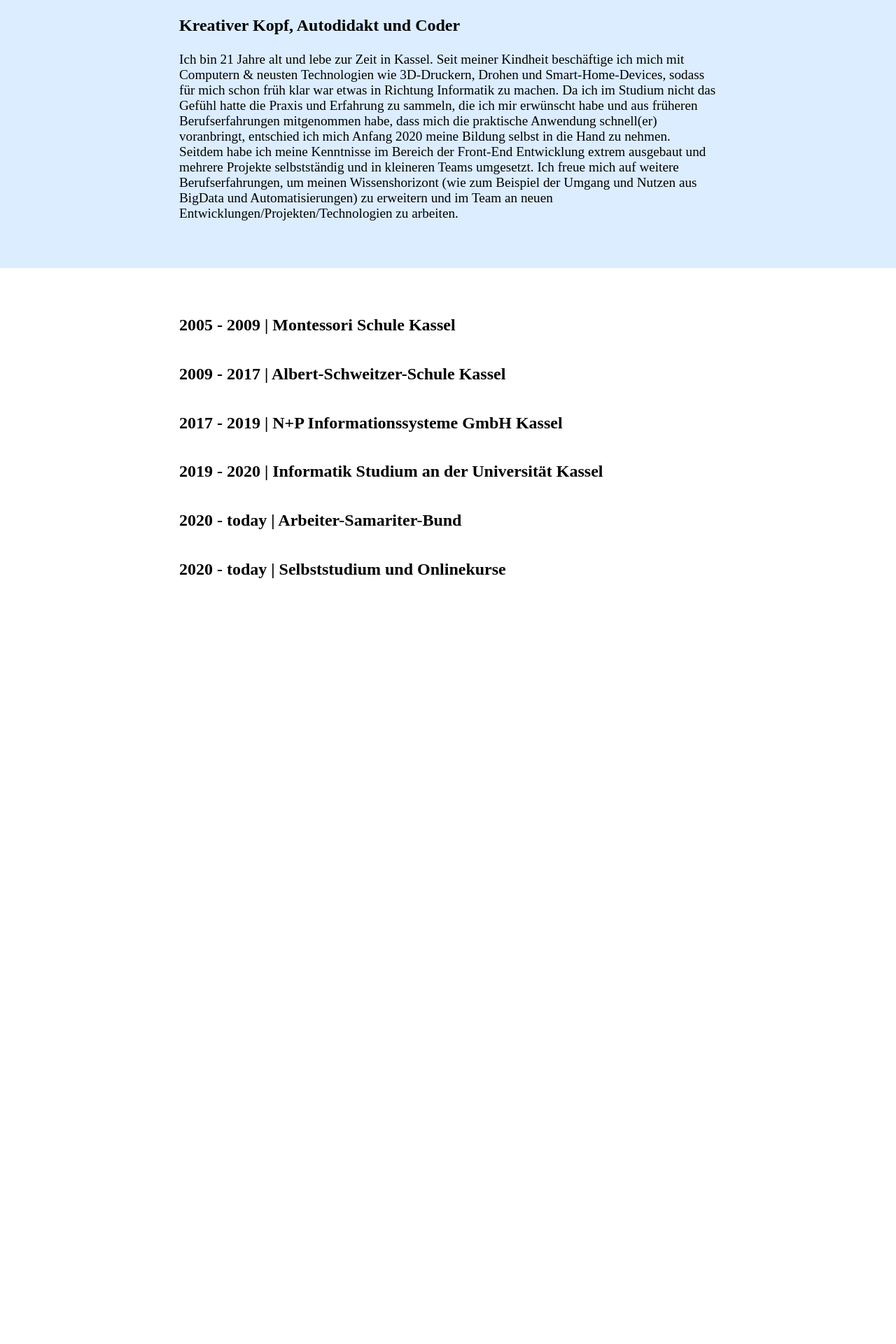
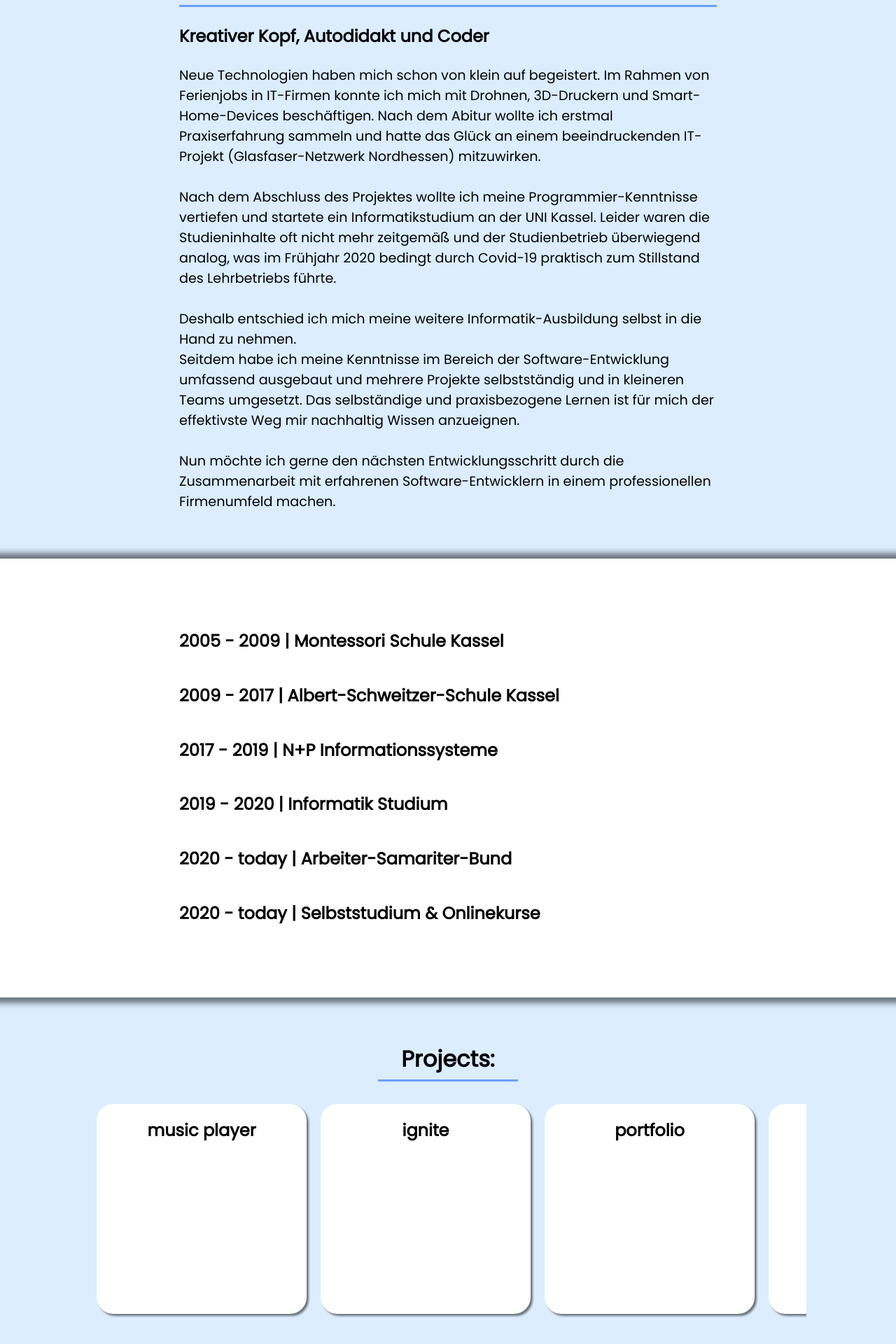
Before and after one commit to dan-jel/homepage, a React (Create React App) app: page / in a window 1280 px wide. Shown: the part 582-2502 px from the top of the page at 70% size. Before the commit the page ends 1480 px from the top, so only its background shows below. Built offline with nearby package versions, Linux system fonts and the light colour scheme.

Commit message:
project cards on homepage

```diff
--- a/public/index.html
+++ b/public/index.html
@@ -7,6 +7,11 @@
     <meta name="theme-color" content="#000000" />
     <meta name="description" content="react-nginx-docker blueprint" />
     <link rel="apple-touch-icon" href="%PUBLIC_URL%/logo192.png" />
+    <link rel="preconnect" href="https://fonts.gstatic.com" />
+    <link
+      href="https://fonts.googleapis.com/css2?family=Poppins&display=swap"
+      rel="stylesheet"
+    />
     <!--
       manifest.json provides metadata used when your web app is installed on a
       user's mobile device or desktop. See https://developers.google.com/web/fundamentals/web-app-manifest/
--- a/src/Projects.js
+++ b/src/Projects.js
@@ -26,14 +26,14 @@
   },
   {
     id: 3,
-    name: "ignite",
+    name: "dummy 1",
     url: "http://h2911972.stratoserver.net:89/",
     github: "https://github.com/dan-jel/ignite-website",
     image: { ignite },
   },
   {
     id: 4,
-    name: "portfolio",
+    name: "dummy 2",
     url: "http://h2911972.stratoserver.net:88/",
     github: "https://github.com/dan-jel/react-portfolio",
     image: { portfolio },
--- a/src/components/AboutMe.js
+++ b/src/components/AboutMe.js
@@ -18,20 +18,34 @@
         />
         <h3>Kreativer Kopf, Autodidakt und Coder</h3>
         <p>
-          Ich bin 21 Jahre alt und lebe zur Zeit in Kassel. Seit meiner Kindheit
-          beschäftige ich mich mit Computern & neusten Technologien wie
-          3D-Druckern, Drohen und Smart-Home-Devices, sodass für mich schon früh
-          klar war etwas in Richtung Informatik zu machen. Da ich im Studium
-          nicht das Gefühl hatte die Praxis und Erfahrung zu sammeln, die ich
-          mir erwünscht habe und aus früheren Berufserfahrungen mitgenommen
-          habe, dass mich die praktische Anwendung schnell(er) voranbringt,
-          entschied ich mich Anfang 2020 meine Bildung selbst in die Hand zu
-          nehmen. Seitdem habe ich meine Kenntnisse im Bereich der Front-End
-          Entwicklung extrem ausgebaut und mehrere Projekte selbstständig und in
-          kleineren Teams umgesetzt. Ich freue mich auf weitere
-          Berufserfahrungen, um meinen Wissenshorizont (wie zum Beispiel der
-          Umgang und Nutzen aus BigData und Automatisierungen) zu erweitern und
-          im Team an neuen Entwicklungen/Projekten/Technologien zu arbeiten.
+          Neue Technologien haben mich schon von klein auf begeistert. Im Rahmen
+          von Ferienjobs in IT-Firmen konnte ich mich mit Drohnen, 3D-Druckern
+          und Smart-Home-Devices beschäftigen. Nach dem Abitur wollte ich
+          erstmal Praxiserfahrung sammeln und hatte das Glück an einem
+          beeindruckenden IT-Projekt (Glasfaser-Netzwerk Nordhessen)
+          mitzuwirken.
+          <br />
+          <br />
+          Nach dem Abschluss des Projektes wollte ich meine
+          Programmier-Kenntnisse vertiefen und startete ein Informatikstudium an
+          der UNI Kassel. Leider waren die Studieninhalte oft nicht mehr
+          zeitgemäß und der Studienbetrieb überwiegend analog, was im Frühjahr
+          2020 bedingt durch Covid-19 praktisch zum Stillstand des Lehrbetriebs
+          führte.
+          <br />
+          <br />
+          Deshalb entschied ich mich meine weitere Informatik-Ausbildung selbst
+          in die Hand zu nehmen.
+          <br />
+          Seitdem habe ich meine Kenntnisse im Bereich der Software-Entwicklung
+          umfassend ausgebaut und mehrere Projekte selbstständig und in
+          kleineren Teams umgesetzt. Das selbständige und praxisbezogene Lernen
+          ist für mich der effektivste Weg mir nachhaltig Wissen anzueignen.
+          <br />
+          <br />
+          Nun möchte ich gerne den nächsten Entwicklungsschritt durch die
+          Zusammenarbeit mit erfahrenen Software-Entwicklern in einem
+          professionellen Firmenumfeld machen.
         </p>
       </TextBlock>
     </Container>
@@ -50,6 +64,7 @@
   height: auto;
   width: 100%;
   background: rgb(219, 237, 255);
+  z-index: 5;
 `;
 
 const TextBlock = styled.div`
--- /dev/null
+++ b/src/components/Card.js
@@ -0,0 +1,25 @@
+import React from "react";
+// import { motion } from "framer-motion";
+import styled from "styled-components";
+
+const Card = ({ project }) => {
+  return (
+    <Container>
+      <h2>{project.name}</h2>
+    </Container>
+  );
+};
+
+const Container = styled.div`
+  position: relative;
+  height: 300px;
+  width: 300px;
+  margin: 0 10px;
+  background: white;
+  border-radius: 1.5rem;
+  box-shadow: 3px 3px 3px rgba(0, 0, 0, 0.5);
+  display: flex;
+  justify-content: center;
+`;
+
+export default Card;
--- a/src/components/Curriculum.js
+++ b/src/components/Curriculum.js
@@ -13,78 +13,77 @@
       <Block>
         <AnimateSharedLayout>
           <Toggle title="2005 - 2009  |  Montessori Schule Kassel">
-            <div className="answer">
-              <p>Bilinguale Grundschule</p>
-            </div>
+            <motion.div className="answer">
+              <motion.p>Bilinguale Grundschule</motion.p>
+            </motion.div>
           </Toggle>
           <Toggle title="2009 - 2017  |  Albert-Schweitzer-Schule Kassel">
-            <div className="answer">
-              <p>
-                Abitur mit einem Schnitt von 2,7 mit den Leistungskursen Chemie
-                & Kunst
-              </p>
-            </div>
+            <motion.div
+              className="answer"
+              transition={{ duration: 0.5, ease: "easeIn" }}
+              animate={{ opacity: 1 }}
+            >
+              <motion.p>
+                Abitur mit den Leistungskursen Chemie & Kunst (Schnitt 2,7)
+              </motion.p>
+            </motion.div>
           </Toggle>
-          <Toggle title="2017 - 2019  |  N+P Informationssysteme GmbH Kassel">
-            <div className="answer">
-              <p>
+          <Toggle title="2017 - 2019  |  N+P Informationssysteme">
+            <motion.div className="answer">
+              <motion.p>
                 Bei N+P wurde ich im Zuge eines Projektes für die Netcom Kassel
                 eingestellt, welche das neugebaute Glasfasernetz in Nordhessen
-                erfassen musste. Zu Beginn meiner Tätigkeit habe ich fast
-                ausschließlich in der Datenerfassung via/mit AutoCAD gearbeitet,
-                allerdings konnte ich schnell mehr Verantwortung übernehmen. Zu
-                meinen Tätigkeiten gehörte dann die Qualitätsprüfung der
-                (bereits) erfassten Daten (von mir als auch der anderen
-                Erfassungsmitarbeiter), sowie die permanente Weiterentwickelung
-                des Datenmodells und Anpassung der AutoCAD Erweiterung für
-                Glasfasererfassung, in ständiger Rücksprache mit der
-                Projektleitung und der Baufirma. Eine der größten
-                Herausforderungen für mich war es eine Schulung für das
-                Netzauskunftsteam der Netcom zu halten, das mit AutoCAD und
-                insbesondere der Erweiterung vertraut gemacht werden sollten.
-              </p>
-            </div>
+                erfasste. Zu Beginn meiner Tätigkeit habe ich fast
+                ausschließlich in der Datenerfassung gearbeitet, allerdings
+                konnte ich schnell mehr Verantwortung übernehmen. Zu meinen
+                Tätigkeiten gehörte dann die Qualitätsprüfung der erfassten
+                Daten sowie die permanente Weiterentwickelung des Datenmodells,
+                der GUI, Abfragen und Reports. Weiterhin führte ich Anpassungen
+                am WebGIS für die Planauskunft durch und schulte das
+                Netzauskunftsteam der Netcom.
+              </motion.p>
+            </motion.div>
           </Toggle>
-          <Toggle title="2019 - 2020  |  Informatik Studium an der Universität Kassel">
-            <div className="answer">
-              <p>
+          <Toggle title="2019 - 2020  |  Informatik Studium">
+            <motion.div className="answer">
+              <motion.p>
                 Im Sommersemester 2019 habe ich mich für ein Informatik Studium
-                an der Uni Kassel eingeschrieben. Nach der ursprünglichen
+                an der Uni Kassel eingeschrieben. Nach der anfänglichen
                 Begeisterung wurde mir schnell klar, dass die Themen und deren
                 Behandlung sehr theoretisch waren und ich das unmittelbare
-                Tüfteln an einem realen Projekt vermisste. Die Corona Pandemie
-                stieß mich dann endgültig über die Klippe, da auch noch jeder
-                soziale Aspekt des Studiums verloren ging, sodass ich mein
-                Studium vorerst einstellt.
-              </p>
-            </div>
+                Tüfteln an einem realen Projekt vermisste. Durch die Corona
+                Pandemie und den dadurch auch noch entfallenden sozialen Aspekt
+                des Studiums, entschied ich mich es abzubrechen und meine
+                Bildung selbst in die Hand zu nehmen.
+              </motion.p>
+            </motion.div>
           </Toggle>
           <Toggle title="2020 - today  |  Arbeiter-Samariter-Bund" date=" ">
-            <div className="answer">
-              <p>
-                Beim ASB arbeite ich zwei mal die Woche halbtags im Bürodienst
-                und werde die meiste Zeit für die verschiedensten kleinen
-                technischen Probleme in der Firma gebraucht.
-              </p>
-            </div>
+            <motion.div className="answer">
+              <motion.p>
+                In meinem MiniJob beim ASB bin ich für die sukzessive
+                Digitalisierung von Büroprozessen verantwortlich und unterstütze
+                die Benutzer bei allen anfallenden technischen Problemen.
+              </motion.p>
+            </motion.div>
           </Toggle>
-          <Toggle title="2020 - today  |  Selbststudium und Onlinekurse">
-            <div className="answer">
-              <p>
+          <Toggle title="2020 - today  |  Selbststudium & Onlinekurse">
+            <motion.div className="answer">
+              <motion.p>
                 Da ich im Studium schon angefangen hatte Python zu lernen,
-                schien es mir sinnvoll dort direkt weiter zu machen, weshalb ich
-                mir einen sehr umfangreichen Kurs bei Udemy kaufte. Dieser war
-                Ursprung vieler kleiner Projekte, wie z.B. der Automatisierung
-                diverser Excel-Tabellen für meine Arbeit beim ASB oder einem
-                kleinen Python Tool um eine Verbindungsauskunft von der NVBW API
-                abzufragen. Ich habe mit den unterschiedlichsten Technologien
-                wie Docker, Nginx, MongoDB und RestAPI herumexperimentiert, bis
-                ich Ende 2020 über React gestolpert bin. Seit dem habe ich
-                meinen Fokus auf die Front-End Entwicklung gelegt und bin neben
-                weiteren Onlinekursen dabei Webseiten für Freunde und Bekannte
-                (oder: selbstständig und in kleineren Teams) zu entwickeln.
-              </p>
-            </div>
+                vertiefte ich zunächst diese Kenntnisse mit einem umfangreichen
+                Udemy-Kurs bei Udemy. Dieser war Ursprung vieler kleiner
+                Projekte, wie z.B. der Automatisierung diverser Excel-Tabellen
+                für meine Arbeit beim ASB oder einem Python-Tool um eine
+                Verbindungsauskunft von der API des Nahverkehrsverbundes
+                Baden-Württemberg abzufragen. Ich habe mit den
+                unterschiedlichsten Technologien wie Docker, Nginx, MongoDB und
+                RestAPI gearbeitet, bis ich Ende 2020 auf React gestoßen bin.
+                Seitdem habe ich meinen Fokus auf die Front- End Entwicklung
+                gelegt und bin neben weiteren Onlinekursen dabei, Webseiten für
+                Freunde und Bekannte zu entwickeln.
+              </motion.p>
+            </motion.div>
           </Toggle>
         </AnimateSharedLayout>
       </Block>
@@ -94,10 +93,12 @@
 
 const Container = styled(motion.div)`
   position: relative;
+  z-index: 10;
   height: auto;
   width: 100%;
   background: white;
-  padding: 3rem 0rem;
+  padding: 5rem 0rem;
+  box-shadow: 0px 0px 8px 8px rgba(0, 0, 0, 0.5);
 `;
 
 const Block = styled.div`
--- a/src/components/Header.js
+++ b/src/components/Header.js
@@ -98,7 +98,7 @@
   display: flex;
   flex-direction: column;
   position: absolute;
-  top: 315px;
+  bottom: 0;
   left: 50%;
   width: 230px;
   transform: translateX(-50%);
--- a/src/components/Skills.js
+++ b/src/components/Skills.js
@@ -0,0 +1,78 @@
+import React from "react";
+import { motion } from "framer-motion";
+import styled from "styled-components";
+import Projects from "../Projects";
+import Card from "../components/Card";
+
+const Skills = () => {
+  const projectAmount = Projects.length;
+  return (
+    <Container
+      initial={{ x: "-100%" }}
+      animate={{ x: 0 }}
+      transition={{ duration: 0.75, delay: 0.5, ease: "easeOut" }}
+    >
+      <h1>Projects:</h1>
+      <Line />
+      <Box>
+        <Slider projectAmount={projectAmount}>
+          {Projects.map((project) => {
+            return <Card key={project.id} project={project} />;
+          })}
+        </Slider>
+      </Box>
+    </Container>
+  );
+};
+
+const Line = styled(motion.div)`
+  height: 3px;
+  width: 200px;
+  background: #6c9ff6;
+`;
+
+const Box = styled.div`
+  width: 80%;
+  height: 330px;
+  position: relative;
+  overflow-x: scroll;
+  padding-top: 2rem;
+  ::-webkit-scrollbar-track {
+    border-radius: 10px;
+    box-shadow: 0;
+    background-color: white;
+  }
+
+  ::-webkit-scrollbar {
+    width: 12px;
+  }
+
+  ::-webkit-scrollbar-thumb {
+    border-radius: 10px;
+    box-shadow: 0rem;
+    background-color: #6c9ff6;
+  }
+`;
+
+const Container = styled(motion.div)`
+  position: relative;
+  padding: 3rem 0rem;
+  height: auto;
+  width: 100%;
+  background: white;
+  display: flex;
+  flex-direction: column;
+  align-items: center;
+  background: rgb(219, 237, 255);
+  h1 {
+    margin: 1rem 0rem 0.3rem 0rem;
+  }
+`;
+
+const Slider = styled.div`
+  display: flex;
+  width: ${(props) => props.projectAmount * 320 + "px"};
+  height: auto;
+`;
+
+export default Skills;
--- a/src/components/Toggle.js
+++ b/src/components/Toggle.js
@@ -38,6 +38,9 @@
 `;
 
 const Line = styled(motion.div)`
+  position: relative;
+  top: 0;
+  left: 0;
   width: 100%;
   height: 3px;
   background: #6c9ff6;
--- a/src/globalStyles.js
+++ b/src/globalStyles.js
@@ -2,6 +2,7 @@
 
 const GlobalStyle = createGlobalStyle`
   body {
+    font-family: 'Poppins', sans-serif;
     margin: 0;
     padding: 0;
   }
--- a/src/pages/HomePage.js
+++ b/src/pages/HomePage.js
@@ -2,6 +2,7 @@
 import styled from "styled-components";
 import AboutMe from "../components/AboutMe";
 import Curriculum from "../components/Curriculum";
+import Skills from "../components/Skills";
 import { motion } from "framer-motion";
 
 const HomePage = ({ NavPosition, setNavPosition }) => {
@@ -9,6 +10,7 @@
     <Container>
       <AboutMe />
       <Curriculum />
+      <Skills />
     </Container>
   );
 };
```
